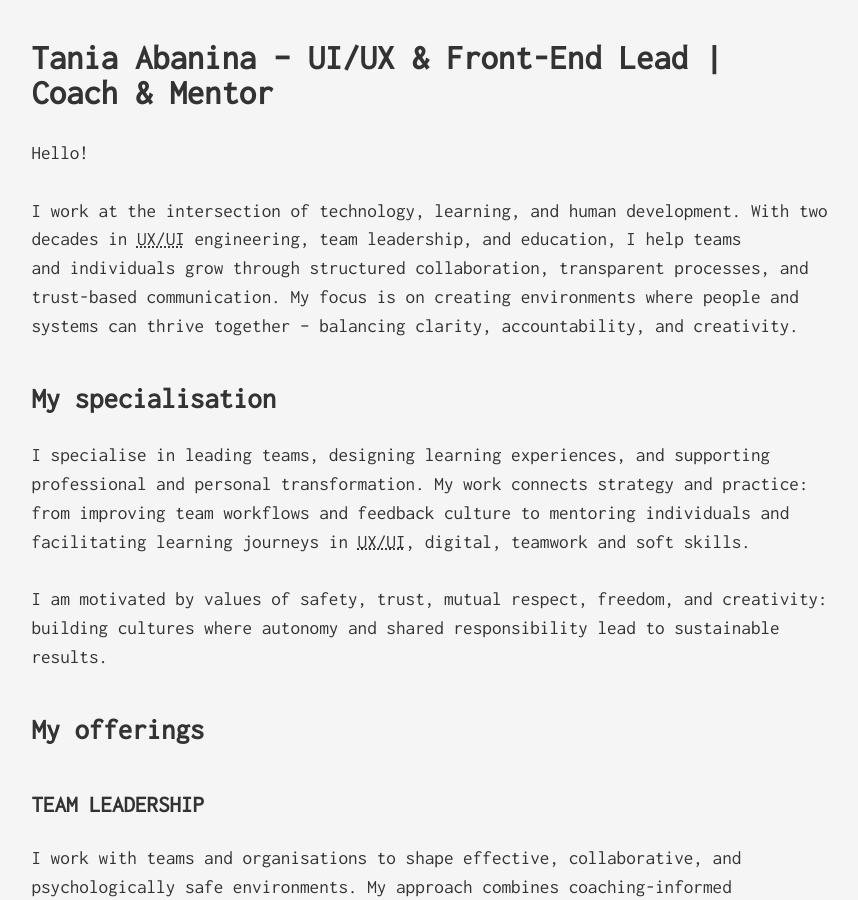
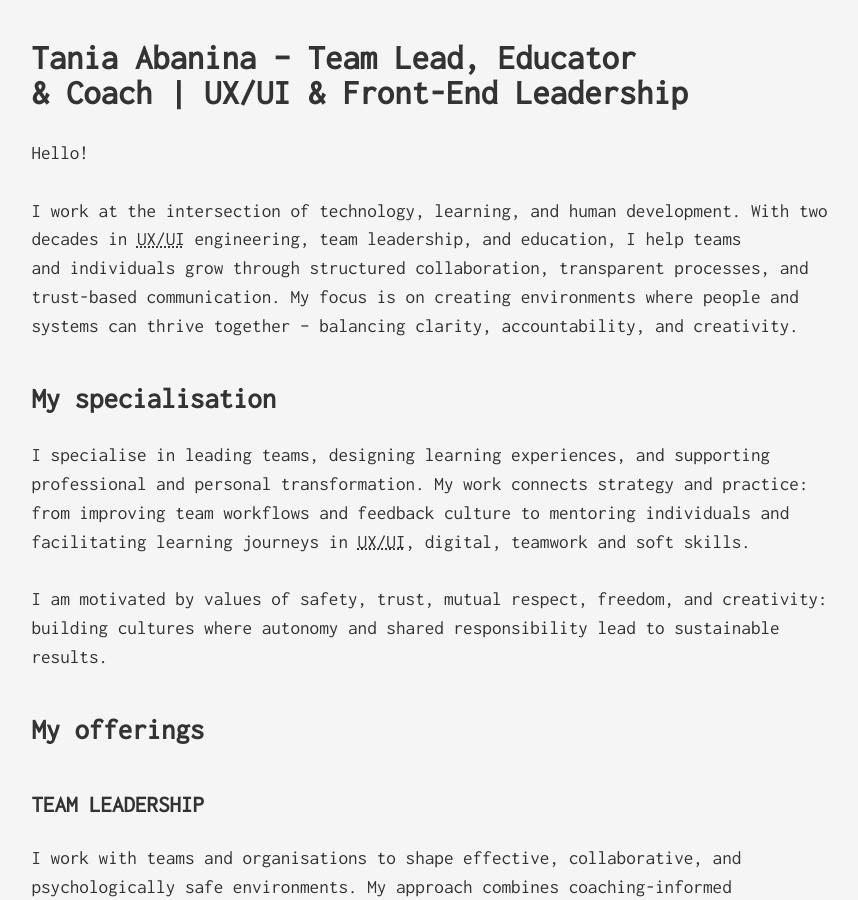
Before and after one commit to tataata/taniaabanina.com, a Jekyll site: the page built from index.md, in a window 1280 px wide and 900 px high. Shown: the whole window, without its empty margins (7-865 px from the left). Built offline with Jekyll 4.4.1, drawn with Linux system fonts in a browser that asks for light colours.

Commit message:
Update header.html
update headlien in the header

```diff
--- a/_includes/header.html
+++ b/_includes/header.html
@@ -4,7 +4,7 @@
 {% capture location %}{{ page.url | remove_first:'/' | split:'/' | first }}{% endcapture %}
 
 <header>
-	<h1>Tania Abanina – <span class="small">UI/UX&nbsp;&amp;&nbsp;Front-End Lead | Coach &&nbsp;Mentor</span></h1>
+	<h1>Tania Abanina – <span class="small">Team Lead, Educator &amp;&nbsp;Coach | UX/UI & Front-End Leadership</span></h1>
 </header>
 
 <main>
```
